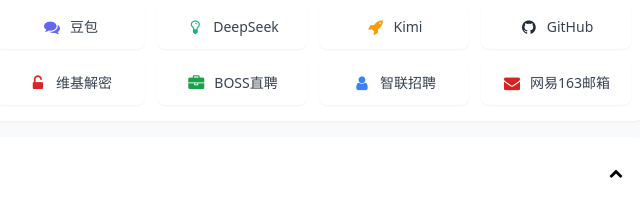
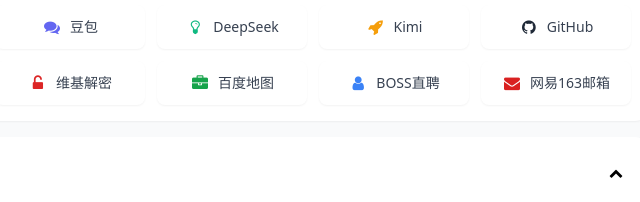
Before and after one commit to lihaowei2028/myindexhtml, a plain HTML site: page index.html in a window 1280 px wide. Shown: the part 291-493 px from the top of the page, 489-1129 px from the left. Drawn offline with nearby package versions, Linux system fonts and the light colour scheme.

Commit message:
Update index.html
修改导航站，增加百度地图，删除智联招聘

```diff
--- a/index.html
+++ b/index.html
@@ -182,13 +182,13 @@
                             <i class="fa fa-unlock-alt text-red-600 w-5"></i>
                             <span class="text-gray-700 text-sm truncate">维基解密</span>
                         </a>
+                        <a href="https://map.baidu.com" target="_blank" class="nav-item">
+                            <i class="fa fa-briefcase text-green-600 w-5"></i>
+                            <span class="text-gray-700 text-sm truncate">百度地图</span>
+                        </a>
                         <a href="https://www.zhipin.com" target="_blank" class="nav-item">
-                            <i class="fa fa-briefcase text-green-600 w-5"></i>
+                            <i class="fa fa-user text-blue-500 w-5"></i>
                             <span class="text-gray-700 text-sm truncate">BOSS直聘</span>
-                        </a>
-                        <a href="https://www.zhaopin.com" target="_blank" class="nav-item">
-                            <i class="fa fa-user text-blue-500 w-5"></i>
-                            <span class="text-gray-700 text-sm truncate">智联招聘</span>
                         </a>
                         <a href="https://mail.163.com" target="_blank" class="nav-item">
                             <i class="fa fa-envelope text-netease w-5"></i>
```
